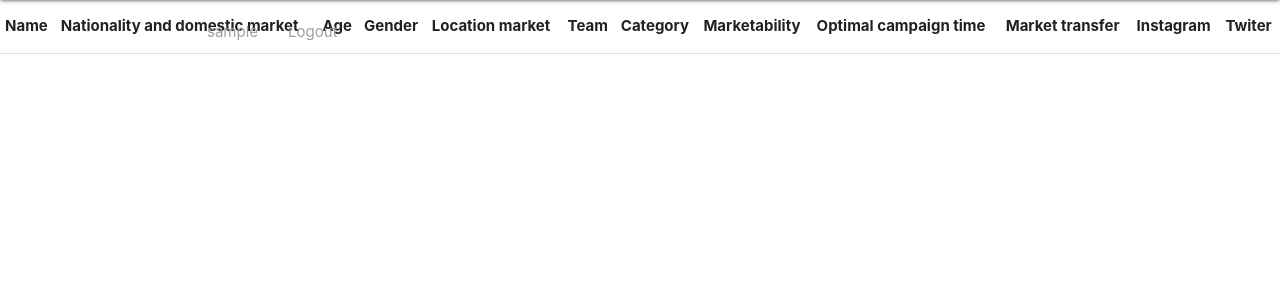
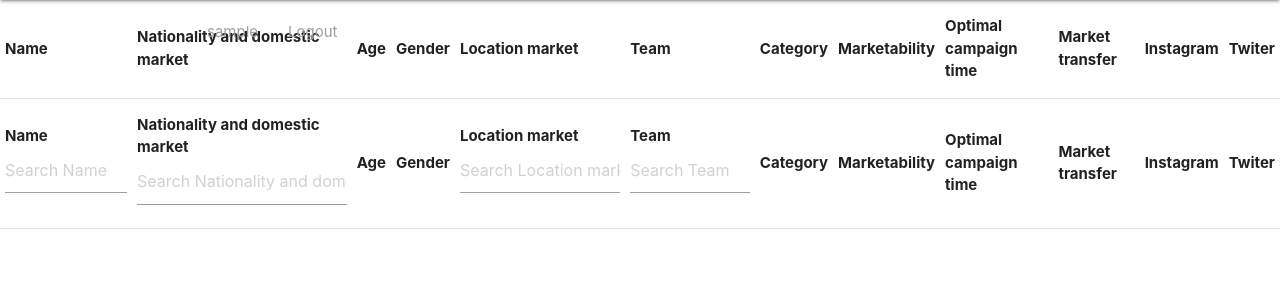
Before and after one commit to mikekeda/athletes, a Django app: page /crm in a window 1280 px wide. Shown: the part 64-364 px from the top of the page. Run offline with Django 3.2, Linux system fonts and the light colour scheme; the visitor is signed in with stand-in values (Sample User, id 1); lists and menus that the app fills with data are empty; some libraries are stand-ins or nearby versions.

Commit message:
Added search by field.

```diff
--- a/core/views.py
+++ b/core/views.py
@@ -32,19 +32,26 @@ def _process_datatables_params(querydict: dict) -> tuple:
         draw = 1
 
     col_data = []
+    filters = {}
     cnt = 0
     while f'columns[{cnt}][name]' in querydict:
         searchable = querydict.get(f'columns[{cnt}][searchable]') == 'true'
         orderable = querydict.get(f'columns[{cnt}][orderable]') == 'true'
+        key = querydict.get(f'columns[{cnt}][data]')
+        search_value = querydict.get(f'columns[{cnt}][search][value]')
 
         col_data.append({
             'name': querydict.get(f'columns[{cnt}][name]'),
-            'data': querydict.get(f'columns[{cnt}][data]'),
+            'data': key,
             'searchable': searchable,
             'orderable': orderable,
-            'search.value': querydict.get(f'columns[{cnt}][search][value]'),
+            'search.value': search_value,
             'search.regex': querydict.get(f'columns[{cnt}][search][regex]'),
         })
+
+        if search_value:
+            filters[key] = search_value
+
         cnt += 1
 
     order = []
@@ -57,13 +64,13 @@ def _process_datatables_params(querydict: dict) -> tuple:
 
         cnt += 1
 
-    return draw, start, length, order, search
+    return draw, start, length, order, search, filters
 
 
 @login_required
 def athletes_api(request):
     """ Return filtered/sorted/paginated list of athletes for datatables. """
-    draw, start, length, order, search = _process_datatables_params(
+    draw, start, length, order, search, filters = _process_datatables_params(
         request.GET)
 
     # Count all rows.
@@ -71,6 +78,11 @@ def athletes_api(request):
 
     # Form queryset.
     qs = Athlete.objects
+
+    if filters:
+        qs = qs.filter(
+            **{f'{field}__icontains': val for field, val in filters.items()}
+        )
 
     if search:
         # Smart search by name, nationality_and_domestic_market, gender,
--- a/static/js/main.js
+++ b/static/js/main.js
@@ -64,5 +64,16 @@ $(document).ready( function () {
         }
     });
 
+    // Apply the search
+    table.columns().every( function () {
+        var that = this;
+
+        $('input', this.footer()).on('keyup change', function (e) {
+            if (e.keyCode == 13 && that.search() !== this.value) {
+                that.search(this.value).draw();
+            }
+        });
+    });
+
     $('#athletes-table_wrapper select').material_select();
 });
--- a/templates/base.html
+++ b/templates/base.html
@@ -55,6 +55,6 @@
     <script type="text/javascript" src="{% static 'node_modules/jquery/dist/jquery.min.js' %}"></script>
     <script type="text/javascript" src="{% static 'node_modules/materialize-css/dist/js/materialize.min.js' %}"></script>
     <script type="text/javascript" src="{% static 'node_modules/datatables/media/js/jquery.dataTables.min.js' %}"></script>
-    <script type="text/javascript" src="{% static 'js/main.js' %}?v=3"></script>
+    <script type="text/javascript" src="{% static 'js/main.js' %}?v=4"></script>
   </body>
 </html>
--- a/templates/home.html
+++ b/templates/home.html
@@ -22,6 +22,22 @@
                     <th>Twiter</th>
                 </tr>
             </thead>
+            <tfoot>
+                <tr>
+                    <th>Name<input type="text" placeholder="Search Name"/></th>
+                    <th>Nationality and domestic market<input type="text" placeholder="Search Nationality and domestic market"/></th>
+                    <th>Age</th>
+                    <th>Gender</th>
+                    <th>Location market<input type="text" placeholder="Search Location market"/></th>
+                    <th>Team<input type="text" placeholder="Search Team"/></th>
+                    <th>Category</th>
+                    <th>Marketability</th>
+                    <th>Optimal campaign time</th>
+                    <th>Market transfer</th>
+                    <th>Instagram</th>
+                    <th>Twiter</th>
+                </tr>
+            </tfoot>
         </table>
     </div>
 {% endblock content %}
```
